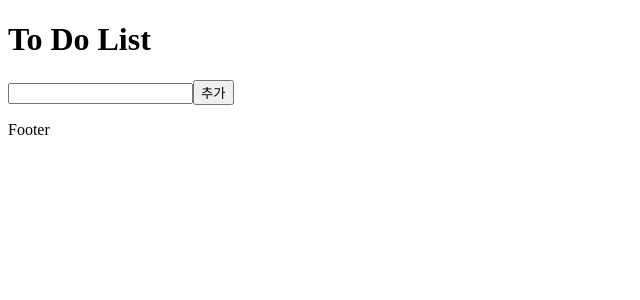
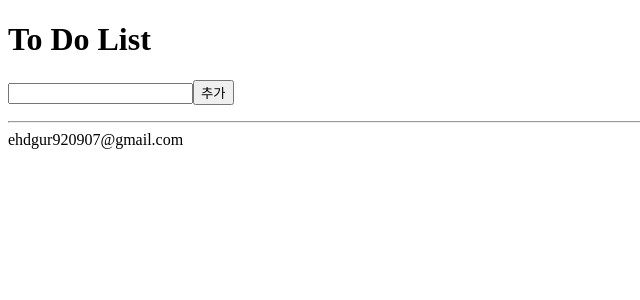
Before and after one commit to nghy97/ToDoList, a Vue app: page / in a window 1280 px wide. Shown: the top 300 px of the page, without its empty margins (0-640 px from the left). Built offline with nearby package versions, Linux system fonts and the light colour scheme.

Commit message:
Add Footer

```diff
--- a/src/components/ToDoList/Footer.vue
+++ b/src/components/ToDoList/Footer.vue
@@ -1,5 +1,8 @@
 <template>
-  <div>Footer</div>
+  <div>
+    <hr>
+    <div>ehdgur920907@gmail.com</div>
+  </div>
 </template>
 
 <script>
```
